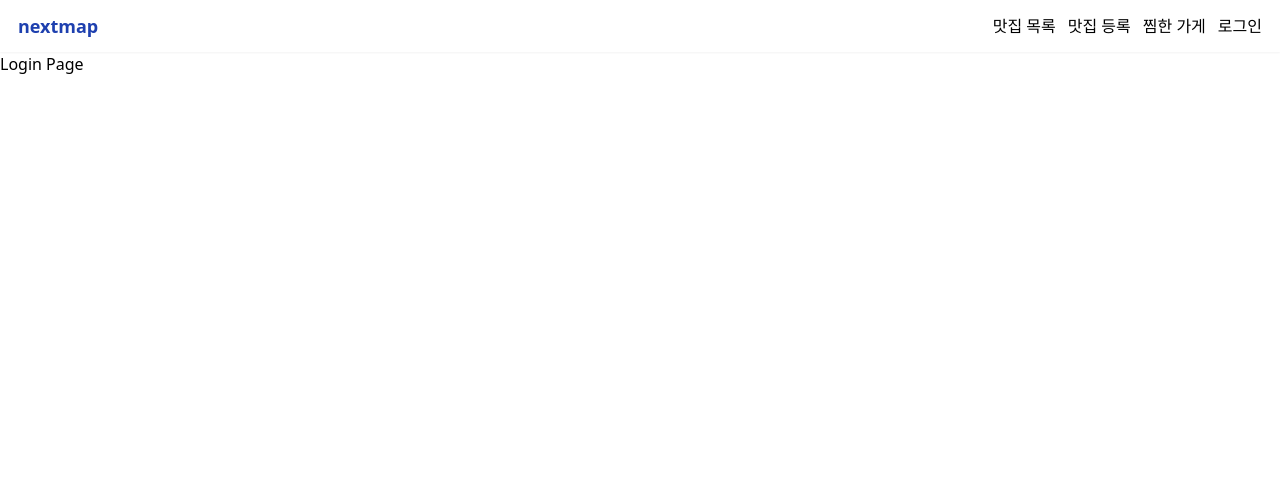
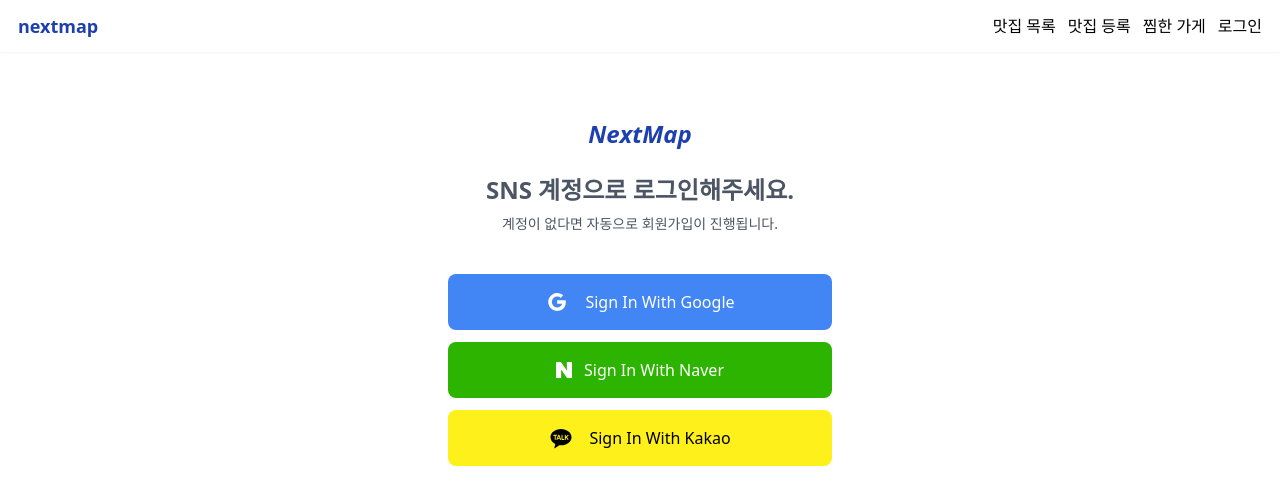
Before and after one commit to oh-ji-yeon/fastcampus-next-map, a Next.js app: page /users/login in a window 1280 px wide. Shown: the top 504 px of the page. Built offline with nearby package versions, Linux system fonts and the light colour scheme; no server answers.

Commit message:
Naver Login 실습

```diff
--- a/src/pages/api/auth/[...nextauth].ts
+++ b/src/pages/api/auth/[...nextauth].ts
@@ -2,6 +2,7 @@
 import { PrismaAdapter } from "@auth/prisma-adapter";
 import { PrismaClient } from "@prisma/client";
 import GoogleProvider from "next-auth/providers/google";
+import NaverProvider from "next-auth/providers/naver";
 
 const prisma = new PrismaClient();
 
@@ -14,7 +15,14 @@
       clientId: process.env.GOOGLE_CLIENT_ID || "",
       clientSecret: process.env.GOOGLE_CLIENT_SECRET || "",
     }),
+    NaverProvider({
+      clientId: process.env.NAVER_CLIENT_ID || "",
+      clientSecret: process.env.NAVER_CLIENT_SECRET || "",
+    }),
   ],
+  pages: {
+    signIn: "/users/login",
+  },
 };
 
 export default NextAuth(authOptions);
--- a/src/pages/users/login.tsx
+++ b/src/pages/users/login.tsx
@@ -1,7 +1,64 @@
+import { useEffect } from "react";
+
+import { AiOutlineGoogle } from "react-icons/ai";
+import { SiNaver } from "react-icons/si";
+import { RiKakaoTalkFill } from "react-icons/ri";
+
+import { signIn, useSession } from "next-auth/react";
+import { useRouter } from "next/router";
+
 export default function LoginPage() {
+  const { status, data: session } = useSession();
+  const router = useRouter();
+
+  console.log(session);
+
+  useEffect(() => {
+    if (status === "authenticated") {
+      router.replace("/");
+    }
+  }, [router, status]);
+
   return (
-    <div>
-      <h1>Login Page</h1>
+    <div className="flex flex-col justify-center px-6 lg:px-8 h-[60vh]">
+      <div className="mx-auto w-full max-w-sm">
+        <div className="text-blue-800 text-center text-2xl font-semibold italic">
+          NextMap
+        </div>
+        <div className="text-center mt-6 text-2xl font-bold text-gray-600">
+          SNS 계정으로 로그인해주세요.
+        </div>
+        <p className="mt-2 text-center text-sm text-gray-600">
+          계정이 없다면 자동으로 회원가입이 진행됩니다.
+        </p>
+      </div>
+      <div className="mt-10 mx-auto w-full max-w-sm">
+        <div className="flex flex-col gap-3">
+          <button
+            type="button"
+            onClick={() => signIn("google")}
+            className="text-white flex gap-4 bg-[#4285f4] hover:bg-[#4285f4]/90 font-medium rounded-lg w-full px-5 py-4 text-center items-center justify-center"
+          >
+            <AiOutlineGoogle className="w-6 h-6" />
+            Sign In With Google
+          </button>
+          <button
+            type="button"
+            onClick={() => signIn("naver")}
+            className="text-white flex gap-3 bg-[#2db400] hover:bg-[#2db400]/90 font-medium rounded-lg w-full px-5 py-4 text-center items-center justify-center"
+          >
+            <SiNaver className="w-4 h-4" />
+            Sign In With Naver
+          </button>
+          <button
+            type="button"
+            className="text-black flex gap-4 bg-[#fef01b] hover:bg-[#fef01b]/90 font-medium rounded-lg w-full px-5 py-4 text-center items-center justify-center"
+          >
+            <RiKakaoTalkFill className="w-6 h-6" />
+            Sign In With Kakao
+          </button>
+        </div>
+      </div>
     </div>
   );
 }
```
